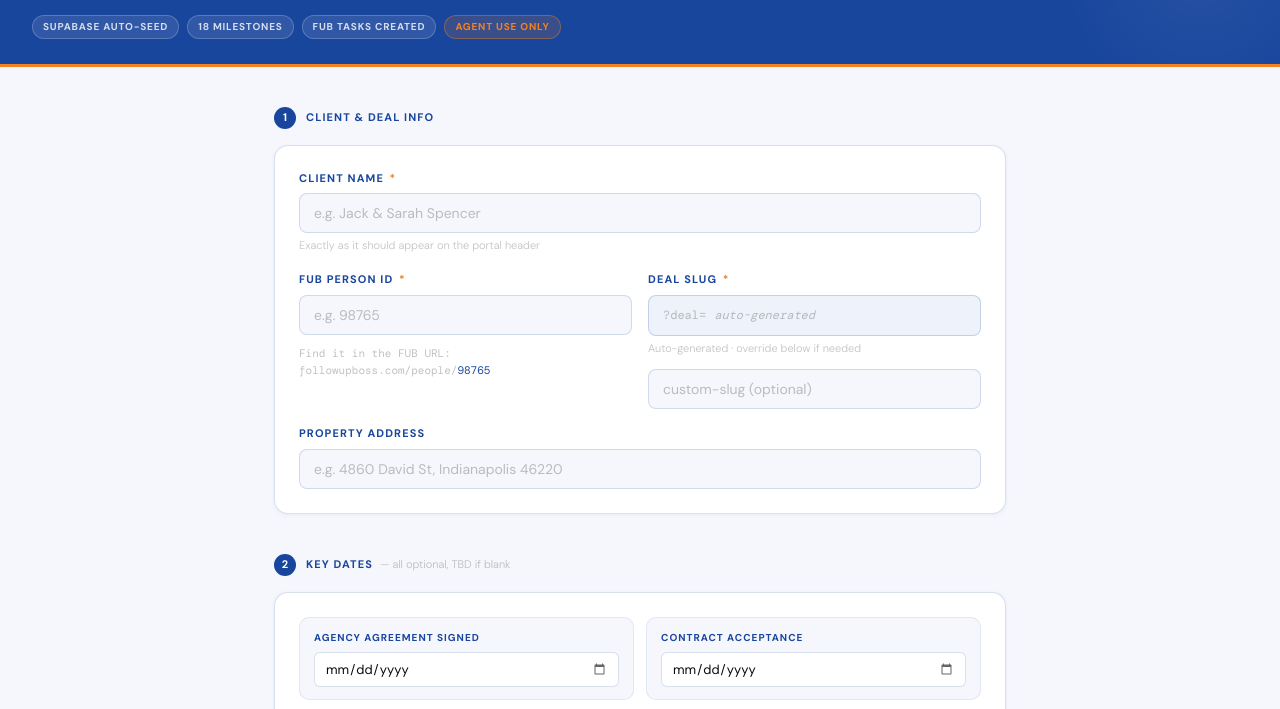
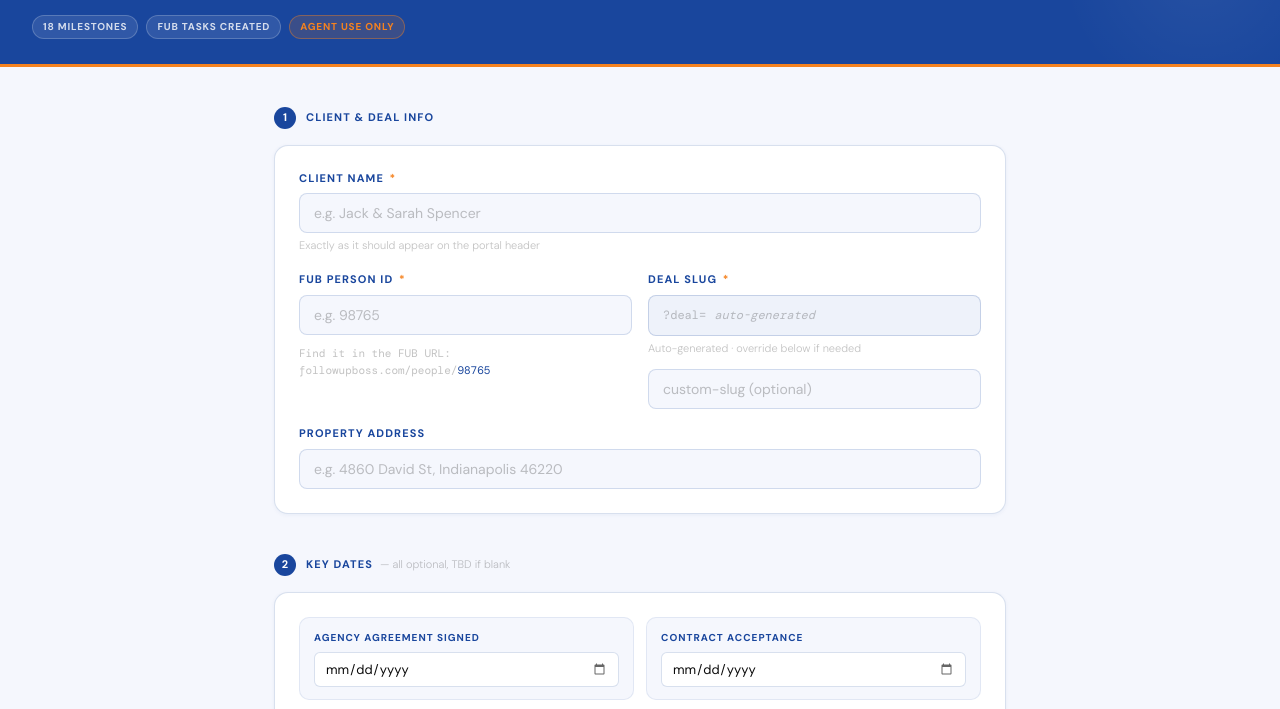
Before and after one commit to kevinochs22/LockstepPortal, a website: page admin/index.html in a window 1280 px wide. Shown: the part 114-823 px from the top of the page. Drawn offline with nearby package versions, Linux system fonts and the light colour scheme.

Commit message:
Update index.html

```diff
--- a/admin/index.html
+++ b/admin/index.html
@@ -288,7 +288,6 @@
   <h1>New Deal Setup</h1>
   <p>Fill out this form once per new client. Instantly creates the portal, seeds all 18 milestones, and drops the first 3 FUB tasks on the contact.</p>
   <div class="header-badges">
-    <span class="badge white">Supabase Auto-Seed</span>
     <span class="badge white">18 Milestones</span>
     <span class="badge white">FUB Tasks Created</span>
     <span class="badge orange">Agent Use Only</span>
```
